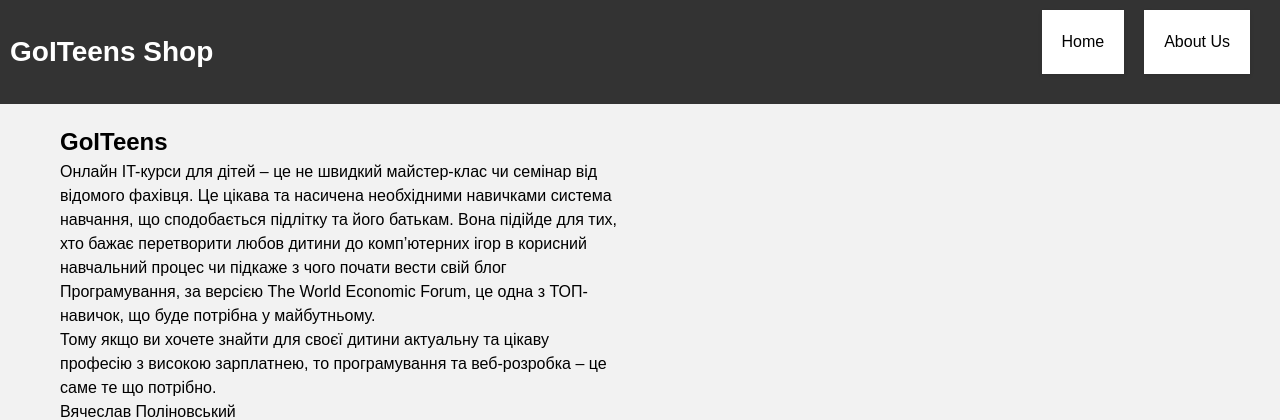
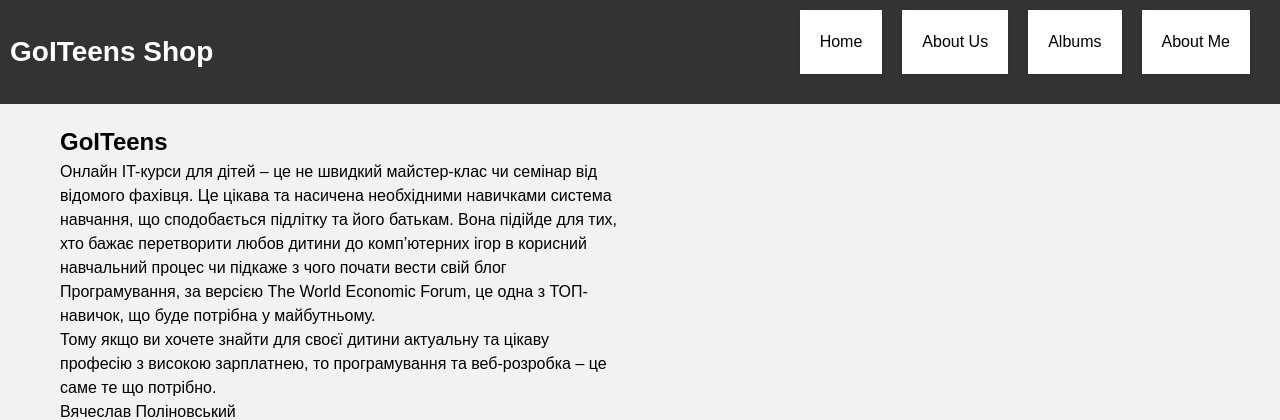
Before and after one commit to DmitroOleynik/PYTHON-4, a Django app: page /about in a window 1280 px wide. Shown: the top 420 px of the page. Run offline with Django 5.2, Linux system fonts and the light colour scheme.

Commit message:
Розробка зовнішнього виду сторінки, розробка нових сторінок, Bootstrap

```diff
--- a/homework/shop/templates/base.html
+++ b/homework/shop/templates/base.html
@@ -15,6 +15,8 @@
           <ul>
             <li><a href="{% url 'main' %}">Home</a></li>
             <li><a href="{% url 'about' %}">About Us</a></li>
+            <li><a href="{% url 'albums' %}">Albums</a></li>
+            <li><a href="{% url 'about_me' %}">About Me</a></li>
           </ul>
         </nav>
     </header>
--- a/homework/shop/urls.py
+++ b/homework/shop/urls.py
@@ -1,8 +1,10 @@
 from django.urls import path, include
 
-from .views import index, about
+from .views import index, about, about_me, albums_and_musicians
 
 urlpatterns = [
     path("", index, name="main"),
-    path("about", about, name="about")
+    path("about", about, name="about"),
+    path("about_me", about_me, name="about_me"),
+    path("albums_and_musicians", albums_and_musicians, name="albums")
 ]
--- a/homework/shop/views.py
+++ b/homework/shop/views.py
@@ -1,4 +1,5 @@
 from django.shortcuts import render
+from .models import Album
 
 
 def index(request):
@@ -7,3 +8,12 @@ def index(request):
 
 def about(request):
     return render(request, template_name="about.html")
+
+
+def about_me(request):
+    return render(request, template_name="about_me.html")
+
+
+def albums_and_musicians(request):
+    albums = Album.objects.all()
+    return render(request, "albums_and_musicians.html", {"albums": albums})
```
Also changed, not shown: homework/shop/admin.py (+7 -0 lines), homework/shop/models.py (+18 -0 lines), homework/shop/templates/about_me.html (added, +9 -0 lines), homework/shop/templates/albums_and_musicians.html (added, +20 -0 lines), homework/db.sqlite3, homework/shop/migrations/0002_musician_album.py (added), homework/shop/migrations/0003_remove_album_musician_album_musician.py (added).
